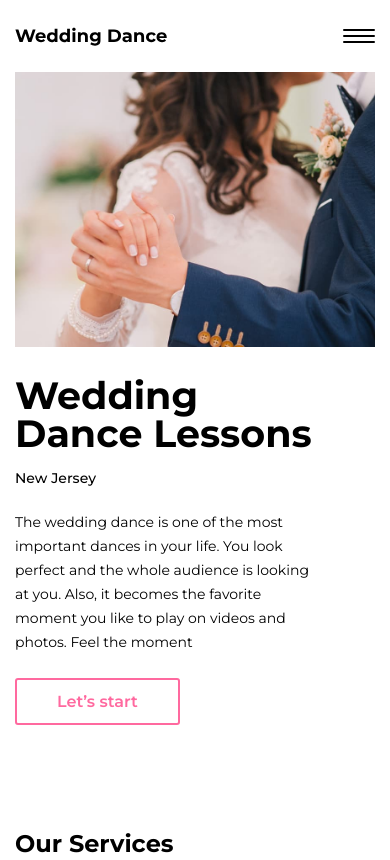
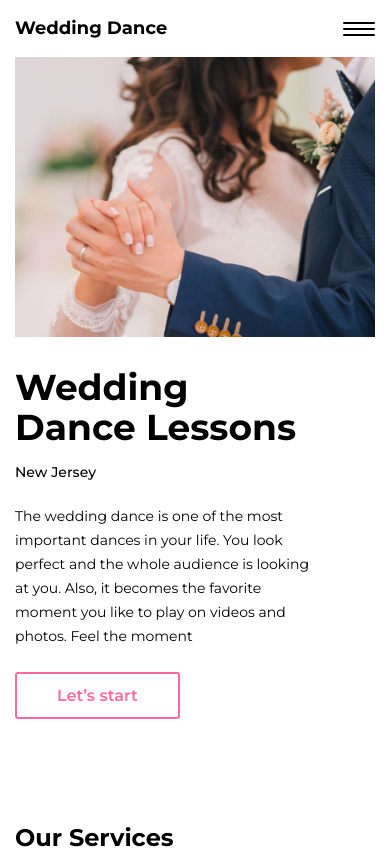
Before and after one commit to FEN86/Wedding-Dance-dev, a website: page app/index.html in a window 390 px wide. Shown: the top 860 px of the page. Drawn offline with nearby package versions, Linux system fonts and the light colour scheme.

Commit message:
added fixed header and section banner

```diff
--- a/app/index.html
+++ b/app/index.html
@@ -17,7 +17,7 @@
     <div class="content">
       <header class="header">
         <div class="container">
-          <div class="header__top">
+          <div class="header__inner">
             <a href="#" class="logo">
               <svg width="152" height="19" viewBox="0 0 152 19" fill="none" xmlns="http://www.w3.org/2000/svg">
                 <path
@@ -53,11 +53,15 @@
               <div class="burger-menu__line"></div>
             </div>
           </div>
-          <div class="header__bottom">
-            <div class="header-content">
-              <h1 class="header-content__title wow fadeIn" data-wow-duration="2s">Wedding Dance Lessons</h1>
-              <p class="header-content__subtitle wow fadeIn" data-wow-duration="2s" data-wow-delay="0.3s">New Jersey</p>
-              <p class="header-content__text wow fadeIn" data-wow-duration="1.5s" data-wow-delay="0.6s">The wedding
+        </div>
+      </header>
+      <section class="banner">
+        <div class="container">
+          <div class="banner__inner">
+            <div class="banner__content">
+              <h1 class="banner__title wow fadeIn" data-wow-duration="2s">Wedding Dance Lessons</h1>
+              <p class="banner__subtitle wow fadeIn" data-wow-duration="2s" data-wow-delay="0.3s">New Jersey</p>
+              <p class="banner__text wow fadeIn" data-wow-duration="1.5s" data-wow-delay="0.6s">The wedding
                 dance
                 is one of the most
                 important dances in your life.
@@ -67,11 +71,11 @@
               <button class="btn wow fadeIn" data-wow-duration="1s" data-wow-delay="0.9s" type="button">Let’s
                 start</button>
             </div>
-            <div class="header__img wow fadeInRight" data-wow-duration="3s" aria-label="Wedding Dance"
+            <div class="banner__img wow fadeInRight" data-wow-duration="3s" aria-label="Wedding Dance"
               style="background-image: url(images/content_001.jpg);"></div>
           </div>
         </div>
-      </header>
+      </section>
       <section class="services">
         <div class="container">
           <div class="services__inner">
--- a/app/js/main.js
+++ b/app/js/main.js
@@ -1,4 +1,18 @@
 (function ($, undefined) {
+
+  // Header
+  $(window).on('scroll resize', function () {
+    var header = $('.header'),
+      headerTopPosition = header.offset().top;
+
+    if (headerTopPosition > 0) {
+      header.addClass('header--shadow');
+    } else {
+      header.removeClass('header--shadow');
+    }
+  });
+
+  // Buttons
   $(".burger-menu").on("click", function () {
     $(".main-nav").addClass("active");
     $("body").addClass("lock");
@@ -8,6 +22,7 @@
     $("body").removeClass("lock");
   });
 
+  // First slider
   $(window).on("load resize orientationchange", function () {
     $(".slider-cards").each(function () {
       var $slider = $(this);
@@ -52,6 +67,7 @@
     });
   });
 
+  // Second slider
   var $coachesSlider = $(".coaches-slider").slick({
     arrows: true,
     slidesToShow: 2,
@@ -116,12 +132,6 @@
   ) {
     updateCounter(slick);
   });
-  $(".slider-btn__arrow.slider-btn__arrow--left").click(function (event) {
-    $(".coaches-slider").slick("slickPrev");
-  });
-  $(".slider-btn__arrow.slider-btn__arrow--right").click(function (event) {
-    $(".coaches-slider").slick("slickNext");
-  });
 
   function getSlidesToScroll(slick) {
     return Math.floor(slick.slickGetOption("slidesToScroll"));
@@ -143,6 +153,7 @@
     $(".counter").text(getCurrSlide(slick) + " of " + getNumOfSlides(slick));
   }
 
+  // WOW animation
   wow = new WOW(
     {
       mobile: false
@@ -151,3 +162,170 @@
   wow.init();
 
 })(jQuery);
+
+
+
+// $(function () {
+//   //init WOW.js
+//   var wow = new WOW({
+//     mobile: false
+//   });
+//   wow.init();
+
+//   // Mobile Menu
+//   $('.burger').on('click', function () {
+//     var menu = $('.header__menu');
+
+//     $(this).toggleClass('burger--active');
+//     $(document.body).toggleClass('no-scroll');
+
+//     if (menu.hasClass('header__menu--active')) {
+//       menu.removeClass('header__menu--active')
+//         .addClass('header__menu--hide');
+//     } else {
+//       menu.removeClass('header__menu--hide')
+//         .addClass('header__menu--active');
+//     }
+//   });
+
+//   // Header
+//   $(window).on('scroll resize', function () {
+//     var header = $('.header'),
+//       headerTopPosition = header.offset().top;
+
+//     if (headerTopPosition > 0) {
+//       header.addClass('header--shadow');
+//     } else {
+//       header.removeClass('header--shadow');
+//     }
+//   });
+
+//   // Scrollto
+//   $('[data-scroll]').on('click', function (e) {
+//     e.preventDefault();
+
+//     var targetSection = $(this).data('scroll'),
+//       headerH = $('.header').innerHeight(),
+//       distance = $(targetSection).offset().top - headerH;
+
+//     $('html,body').animate({
+//       scrollTop: distance
+//     }, 1000, 'swing');
+
+//     $('.header__menu').removeClass('header__menu--active');
+//     $('.burger').removeClass('burger--active');
+//   });
+
+//   // ArrowTop
+//   $(window).on('scroll resize', function () {
+//     var arrow = $('.arrow-up'),
+//       bannerH = $('.banner').outerHeight(),
+//       wScroll = $(window).scrollTop();
+
+//     if (wScroll > bannerH) {
+//       arrow.addClass('arrow-up--active');
+//     } else {
+//       arrow.removeClass('arrow-up--active');
+//     }
+//   });
+
+//   // Services Slider
+//   $(window).on('load resize orientationchange', function () {
+//     $('.services__slider').each(function () {
+//       var slider = $(this);
+
+//       if ($(window).width() > 768) {
+//         if (slider.hasClass('slick-initialized')) {
+//           slider.slick('unslick');
+//         }
+//       } else {
+//         if (!slider.hasClass('slick-initialized')) {
+//           slider.slick({
+//             arrows: false,
+//             dots: true,
+//             variableWidth: true,
+//             slideToScroll: 1
+//           });
+//         }
+//       }
+//     });
+//   });
+
+//   // Coaches Slider
+//   var sliderWrap = $('.coaches__slider');
+//   var currentSliderBox = $('.coaches__slider-current');
+//   var totalSliderBox = $('.coaches__slider-total');
+
+//   sliderWrap.on('init afterChange', function (event, slick) {
+//     setCounter(slick);
+//   });
+
+//   sliderWrap.slick({
+//     infinite: false,
+//     initialSlide: 0,
+//     slidesToShow: 2,
+//     slidesToScroll: 2,
+//     appendArrows: '.coaches__slider-counter',
+//     prevArrow: '<a class="arrow-prev"><i class="icon icon-arrow-prev"</a>',
+//     nextArrow: '<a class="arrow-next"><i class="icon icon-arrow-next"</a>',
+//     responsive: [
+//       {
+//         breakpoint: 952,
+//         settings: {
+//           slidesToShow: 1.6,
+//           slidesToScroll: 1
+//         }
+//       },
+//       {
+//         breakpoint: 769,
+//         settings: {
+//           slidesToShow: 2.4,
+//           arrows: false,
+//           dots: true
+//         }
+//       },
+//       {
+//         breakpoint: 620,
+//         settings: {
+//           slidesToShow: 2.2,
+//           dots: true
+//         }
+//       },
+//       {
+//         breakpoint: 520,
+//         settings: {
+//           slidesToShow: 1.6,
+//           slidesToScroll: 1,
+//           dots: true
+//         }
+//       },
+//       {
+//         breakpoint: 400,
+//         settings: {
+//           slidesToShow: 1.3,
+//           slidesToScroll: 1,
+//           dots: true
+//         }
+//       }
+//     ]
+//   });
+
+//   function setCounter(slick) {
+//     var slides = slick.slideCount,
+//       slidesToShow = Math.floor(slick.options.slidesToShow),
+//       slideToScroll = slick.options.slidesToScroll,
+//       currentSlide = (slick.currentSlide + slideToScroll) / slideToScroll;
+
+//     var totalSlidesList;
+
+//     if (slides > slidesToShow) {
+//       totalSlidesList = Math.ceil((slides - slidesToShow) / slideToScroll + 1);
+
+//     } else {
+//       totalSlidesList = currentSlide;
+//     }
+
+//     currentSliderBox.text(currentSlide);
+//     totalSliderBox.text(totalSlidesList);
+//   }
+// });
--- a/app/scss/_global.scss
+++ b/app/scss/_global.scss
@@ -17,6 +17,10 @@ body {
   font-weight: 400;
   line-height: 24px;
   background-color: #fff;
+  -webkit-font-smoothing: antialiased;
+  -moz-osx-font-smoothing: grayscale;
+  scroll-behavior: smooth;
+  text-rendering: optimizeSpeed;
 }
 a {
   display: inline-block;
@@ -75,3 +79,6 @@ img {
   padding-left: 15px;
   padding-right: 15px;
 }
+.wow {
+  visibility: hidden;
+}
--- a/app/scss/_media.scss
+++ b/app/scss/_media.scss
@@ -1,9 +1,11 @@
 @media (max-width: 1200px) {
-  .header-content {
-    padding: 53px 37px 50px 0;
+  .banner {
+    &__content {
+      padding: 53px 37px 50px 0;
+    }
     &__title {
       font-size: 54px;
-      font-size: 56px;
+      line-height: 60px;
     }
     &__subtitle {
       font-size: 18px;
@@ -58,11 +60,13 @@
   }
 }
 @media (max-width: 1024px) {
-  .header-content {
-    padding: 53px 37px 50px 0;
+  .banner {
+    &__content {
+      padding: 53px 37px 50px 0;
+    }
     &__title {
       font-size: 36px;
-      font-size: 38px;
+      line-height: 40px;
       margin-bottom: 11px;
     }
     &__subtitle {
@@ -192,10 +196,15 @@
   }
 }
 @media (max-width: 900px) {
+  .header {
+    &__inner {
+      height: 57px;
+    }
+  }
   .lock {
     overflow: hidden;
   }
-  .header,
+  .banner,
   .offers {
     margin-bottom: 56px;
   }
@@ -208,21 +217,19 @@
   .coaches {
     margin-bottom: 20px;
   }
-  .header {
-    &__top {
-      position: relative;
-    }
-    &__bottom {
+  .banner {
+    margin-top: 57px;
+    &__inner {
       flex-direction: column;
     }
     &__img {
       min-height: 400px;
     }
-  }
-  .header-content {
-    max-width: 100%;
-    order: 1;
-    padding: 30px 59px 50px 0;
+    &__content {
+      max-width: 100%;
+      order: 1;
+      padding: 30px 59px 50px 0;
+    }
     &__title {
       max-width: 100%;
     }
@@ -231,9 +238,8 @@
     display: block;
     position: absolute;
     top: 0;
-    left: -15px;
-    right: -15px;
-    width: 100vw;
+    left: 0;
+    right: 0;
     height: 100vh;
     padding: 40px 24px;
     background-color: #fff;
@@ -406,6 +412,9 @@
   }
 }
 @media (max-width: 650px) {
+  .text {
+    padding-right: 0;
+  }
   .offers {
     &__list {
       margin: 0 -10px;
@@ -419,9 +428,12 @@
       max-width: 100%;
     }
   }
-  .header {
+  .banner {
     &__img {
-      min-height: 275px;
+      min-height: 280px;
+    }
+    &__content {
+      padding: 30px 59px 50px 0;
     }
   }
   .card {
--- a/app/scss/style.scss
+++ b/app/scss/style.scss
@@ -5,14 +5,26 @@
 @import "global";
 
 .header {
-  margin-bottom: 100px;
-  &__top {
+  position: fixed;
+  left: 0;
+  right: 0;
+  top: 0;
+  background-color: #fff;
+  z-index: 10;
+  &__inner {
     height: 72px;
     display: flex;
     justify-content: space-between;
     align-items: center;
   }
-  &__bottom {
+  &--shadow {
+      box-shadow: 0 4px 20px rgba(0,0,0,.4);
+  }
+}
+.banner {
+  margin-top: 72px;
+  margin-bottom: 100px;
+  &__inner {
     display: flex;
     justify-content: space-between;
   }
@@ -25,15 +37,10 @@
     height: auto;
     width: 100%;
   }
-}
-.logo {
-  height: 19px;
-  max-width: 153px;
-  flex: none;
-}
-.header-content {
-  max-width: 460px;
-  padding: 73px 77px 80px 0;
+  &__content {
+    max-width: 460px;
+    padding: 73px 77px 80px 0;
+  }
   &__title {
     font-weight: 700;
     font-size: 72px;
@@ -51,6 +58,12 @@
     margin-bottom: 40px;
   }
 }
+.logo {
+  height: 19px;
+  max-width: 153px;
+  flex: none;
+}
+
 .main-nav {
   display: flex;
   justify-content: space-between;
```
Also changed, not shown: app/css/style.min.css.
